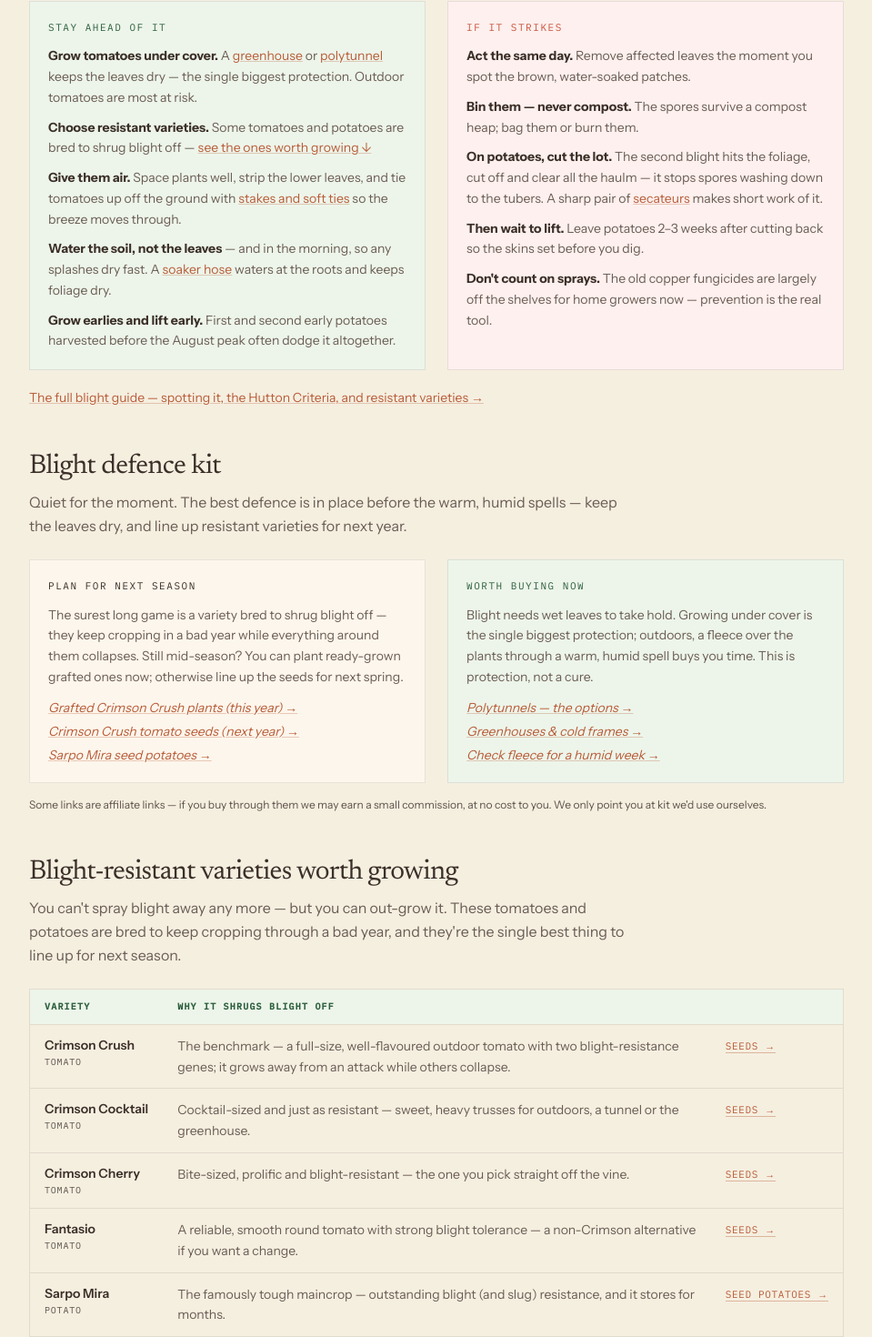
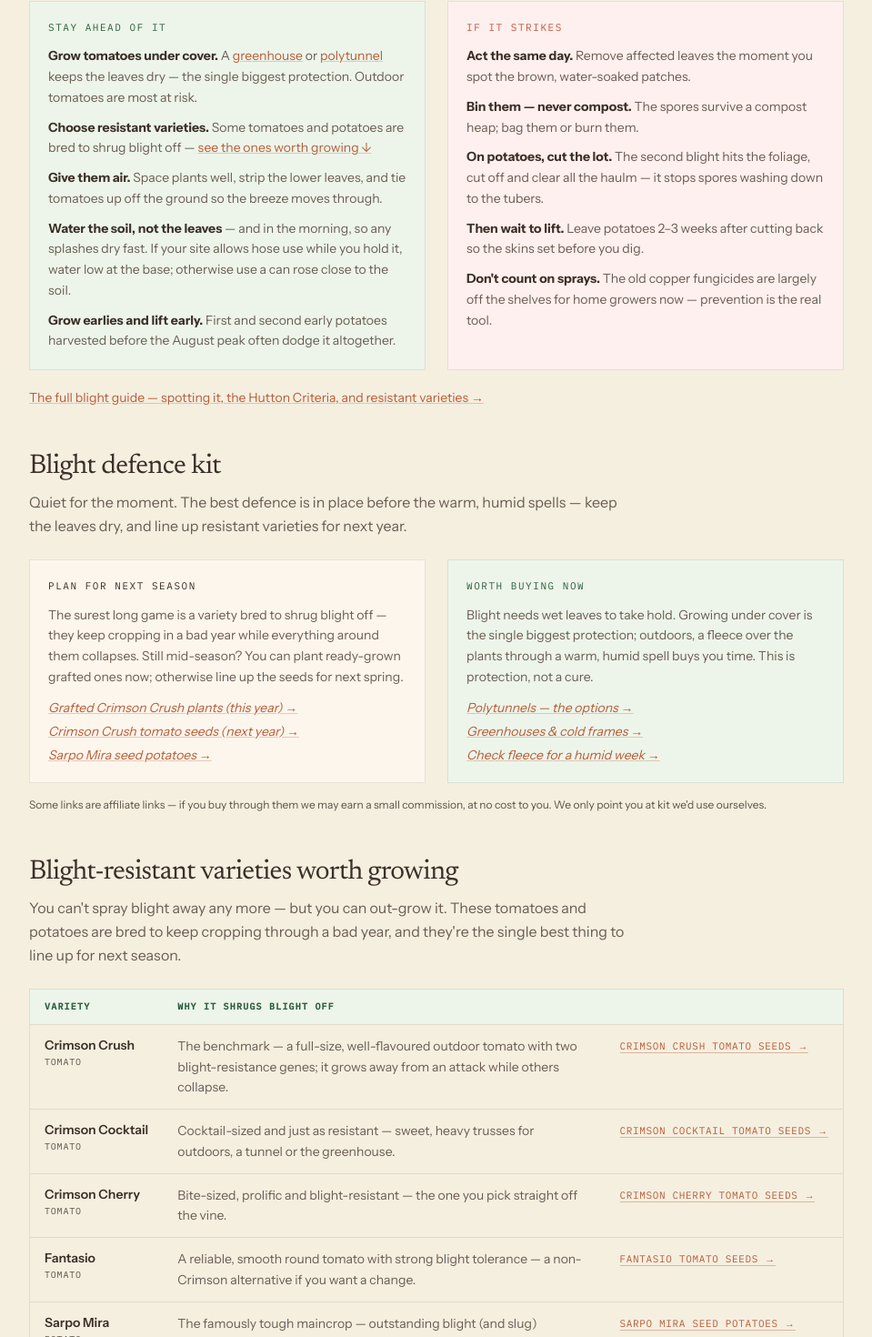
Before and after one commit to katecreates11/whattosow, a Next.js app: page /blight-watch in a window 1280 px wide. Shown: the part 789-2259 px from the top of the page at 91% size, without its empty margins (32-991 px from the left). Built offline with nearby package versions, Linux system fonts and the light colour scheme; no server answers.

Commit message:
fix: focus blight watch affiliate intent

```diff
--- a/src/app/blight-watch/page.tsx
+++ b/src/app/blight-watch/page.tsx
@@ -105,10 +105,8 @@ export default function BlightWatchPage() {
                       <Link href="/blog/best-polytunnels-uk" className="text-rust hover:text-earth transition-colors underline decoration-rust/30">polytunnel</Link>{" "}keeps the leaves dry — the single biggest protection. Outdoor tomatoes are most at risk.</li>
                     <li><strong className="text-earth">Choose resistant varieties.</strong> Some tomatoes and potatoes are bred to shrug blight off —{" "}
                       <a href="#resistant-varieties" className="text-rust hover:text-earth transition-colors underline decoration-rust/30">see the ones worth growing &darr;</a></li>
-                    <li><strong className="text-earth">Give them air.</strong> Space plants well, strip the lower leaves, and tie tomatoes up off the ground with{" "}
-                      <AffiliateLink href="https://www.amazon.co.uk/s?k=garden+plant+support+stakes+and+ties" product="plant supports and ties" type="gear" position="blight-inline-prevention" className="text-rust hover:text-earth transition-colors underline decoration-rust/30">stakes and soft ties</AffiliateLink>{" "}so the breeze moves through.</li>
-                    <li><strong className="text-earth">Water the soil, not the leaves</strong> — and in the morning, so any splashes dry fast. A{" "}
-                      <AffiliateLink href="https://www.amazon.co.uk/s?k=soaker+hose+garden" product="soaker hose" type="gear" position="blight-inline-prevention" className="text-rust hover:text-earth transition-colors underline decoration-rust/30">soaker hose</AffiliateLink>{" "}waters at the roots and keeps foliage dry.</li>
+                    <li><strong className="text-earth">Give them air.</strong> Space plants well, strip the lower leaves, and tie tomatoes up off the ground so the breeze moves through.</li>
+                    <li><strong className="text-earth">Water the soil, not the leaves</strong> — and in the morning, so any splashes dry fast. If your site allows hose use while you hold it, water low at the base; otherwise use a can rose close to the soil.</li>
                     <li><strong className="text-earth">Grow earlies and lift early.</strong> First and second early potatoes harvested before the August peak often dodge it altogether.</li>
                   </ul>
                 </div>
@@ -119,8 +117,7 @@ export default function BlightWatchPage() {
                   <ul className="space-y-2.5 text-sm text-earth-light leading-relaxed">
                     <li><strong className="text-earth">Act the same day.</strong> Remove affected leaves the moment you spot the brown, water-soaked patches.</li>
                     <li><strong className="text-earth">Bin them — never compost.</strong> The spores survive a compost heap; bag them or burn them.</li>
-                    <li><strong className="text-earth">On potatoes, cut the lot.</strong> The second blight hits the foliage, cut off and clear all the haulm — it stops spores washing down to the tubers. A sharp pair of{" "}
-                      <AffiliateLink href="https://www.amazon.co.uk/s?k=garden+secateurs" product="garden secateurs" type="gear" position="blight-inline-response" className="text-rust hover:text-earth transition-colors underline decoration-rust/30">secateurs</AffiliateLink>{" "}makes short work of it.</li>
+                    <li><strong className="text-earth">On potatoes, cut the lot.</strong> The second blight hits the foliage, cut off and clear all the haulm — it stops spores washing down to the tubers.</li>
                     <li><strong className="text-earth">Then wait to lift.</strong> Leave potatoes 2–3 weeks after cutting back so the skins set before you dig.</li>
                     <li><strong className="text-earth">Don&apos;t count on sprays.</strong> The old copper fungicides are largely off the shelves for home growers now — prevention is the real tool.</li>
                   </ul>
@@ -171,7 +168,7 @@ export default function BlightWatchPage() {
                             position="blight-resistant-varieties"
                             className="font-mono text-[11px] uppercase tracking-[0.06em] text-rust hover:text-earth transition-colors border-b border-rust/40"
                           >
-                            {v.crop === "Tomato" ? "Seeds" : "Seed potatoes"} &rarr;
+                            {v.name} {v.crop === "Tomato" ? "tomato seeds" : "seed potatoes"} &rarr;
                           </AffiliateLink>
                         </td>
                       </tr>
```
Also changed, not shown: 1 other file (tests, documents, lock files or other folders).
